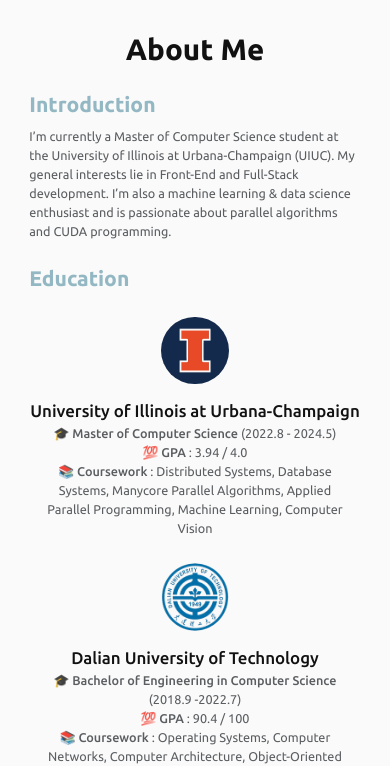
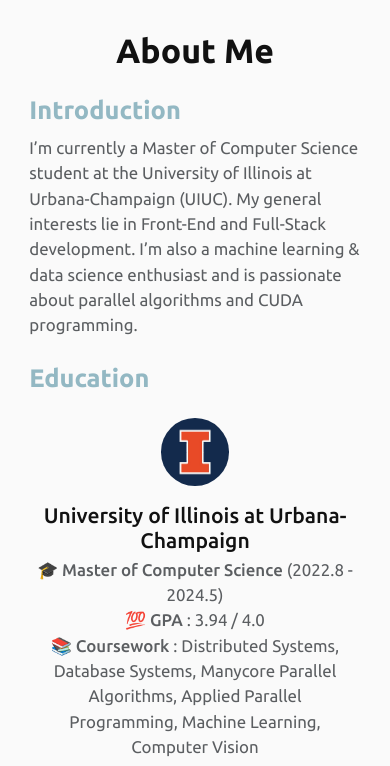
Before and after one commit to yq-leo/portfolio, a plain HTML site: page index.html in a window 390 px wide. Shown: the part 728-1494 px from the top of the page. Drawn offline with Linux system fonts and the light colour scheme; a web font is replaced by a local one.

Commit message:
feat: adjust About mobile version fontsize

```diff
--- a/css/About.css
+++ b/css/About.css
@@ -117,7 +117,7 @@
   }
 
   .about-title {
-    font-size: 3.5vh;
+    font-size: 4vh;
     margin: 2vh 0;
   }
 
@@ -130,14 +130,14 @@
   }
 
   .about-content-list-item-title {
-    font-size: 2.5vh;
+    font-size: 3vh;
     font-weight: bold;
     color: #93b8c3;
     margin-bottom: 1.2vh;
   }
 
   .about-item-intro {
-    font-size: 1.5vh;
+    font-size: 2vh;
     line-height: 1.5;
     color: #5b5e61;
   }
@@ -156,11 +156,11 @@
   }
 
   .about-edu-item-header {
-    font-size: 2vh;
+    font-size: 2.5vh;
   }
 
   .about-edu-item-detail-list-item {
-    font-size: 1.5vh;
+    font-size: 2vh;
     padding: 0 2vw;
   }
 
```
